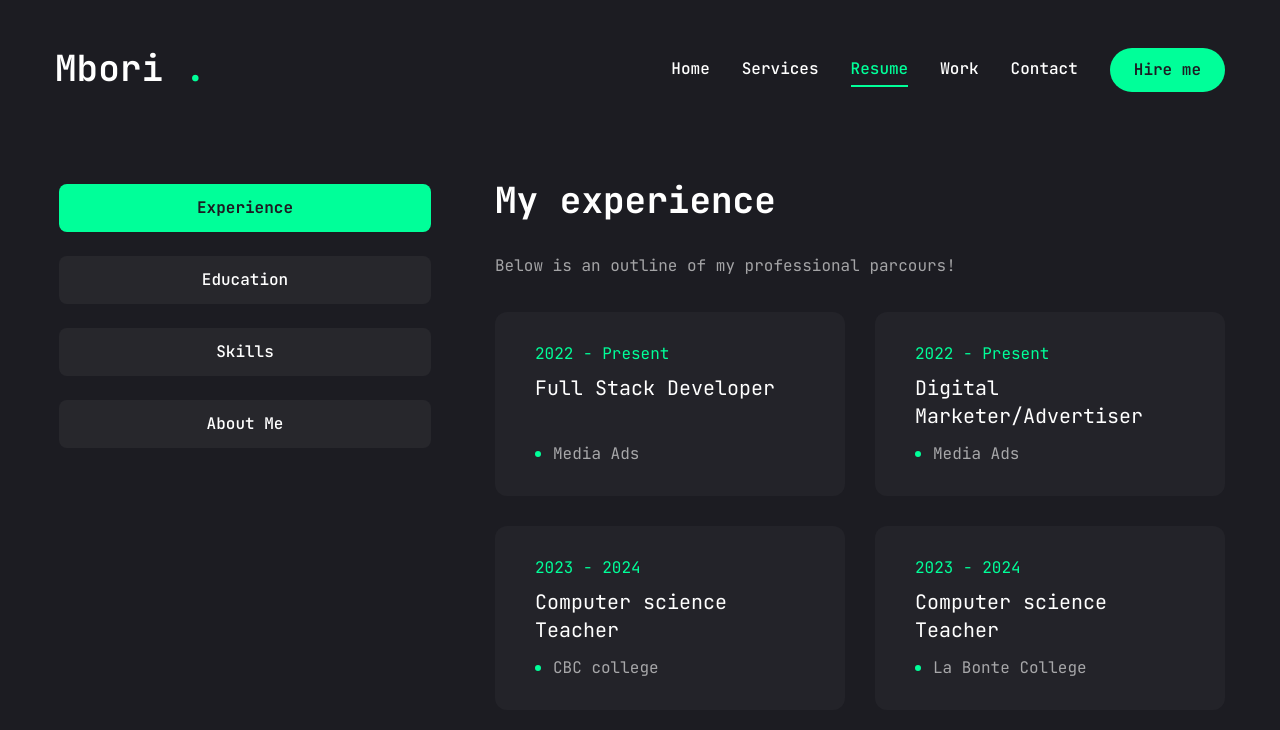
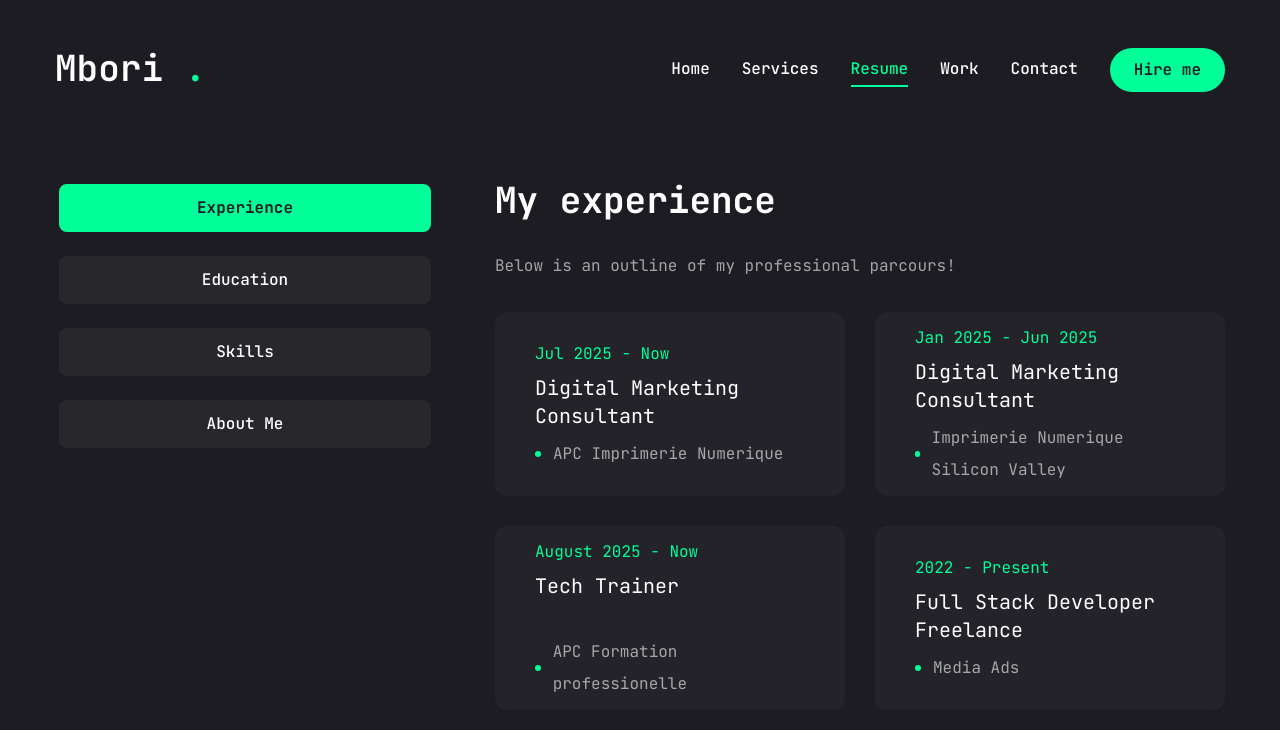
Before and after one commit to Edenchris10/NextJs13-mbori-portfolio, a Next.js app: page /resume in a window 1280 px wide. Shown: the top 730 px of the page. Built offline with nearby package versions, Linux system fonts and the light colour scheme.

Commit message:
Update page.jsx

```diff
--- a/app/resume/page.jsx
+++ b/app/resume/page.jsx
@@ -22,7 +22,7 @@ const about = {
     },
     {
       fieldName: "Phone",
-      fieldValue: "(+237) 675 471 282",
+      fieldValue: "(+241) 065 97 30 19 ",
     },
     {
       fieldName: "Experience",
@@ -57,32 +57,31 @@ const experience = {
   title: 'My experience',
   description: "Below is an outline of my professional parcours!",
   items: [
+       {
+      company: " APC Imprimerie Numerique ",
+      position: " Digital Marketing Consultant ",
+      duration: " Jul 2025 - Now",
+    },
+    {
+      company: " Imprimerie Numerique Silicon Valley",
+      position: " Digital Marketing Consultant",
+      duration: "Jan 2025 - Jun 2025 ",
+    },
+     {
+      company: " APC Formation professionelle ",
+      position: " Tech Trainer ",
+      duration: "August 2025 - Now",
+    },
     {
       company: "Media Ads",
-      position: "Full Stack Developer",
+      position: "Full Stack Developer Freelance",
       duration: "2022 - Present",
     },
     {
       company: "Media Ads",
-      position: "Digital Marketer/Advertiser",
+      position: "Digital Marketer/Advertiser Freelance",
       duration: "2022 - Present",
     },
-    {
-      company: "CBC college",
-      position: "Computer science Teacher",
-      duration: "2023 - 2024",
-    },
-    {
-      company: "La Bonte College",
-      position: "Computer science Teacher",
-      duration: "2023 - 2024",
-    },
-    {
-      company: "Suzanna Comprehensive High School",
-      position: "Computer science Teacher",
-      duration: "2022 - 2023",
-    },
-
     {
       company: "E-commerce Startup ",
       position: "Freelance WordPress developer",
@@ -97,14 +96,14 @@ const education = {
   title: 'My Education',
   description:"Below is an outline of my educational parcours!",
   items: [
-    {
-      institution: "High Tech Training center",
-      degree: "Full Stack Web Development Bootcamp",
-      duration: "2023-Present",
+   {
+      institution: "Great Learning Academy",
+      degree: " Certified Vibe Coder",
+      duration: "2025",
     },
     {
-      institution: "Online Course",
-      degree: "Digital Marketing/FB Ads",
+      institution: " Google Certification ",
+      degree: " Certified Digital Marketer / E-commerce Specialist ",
       duration: "2022",
     },
     {
```
